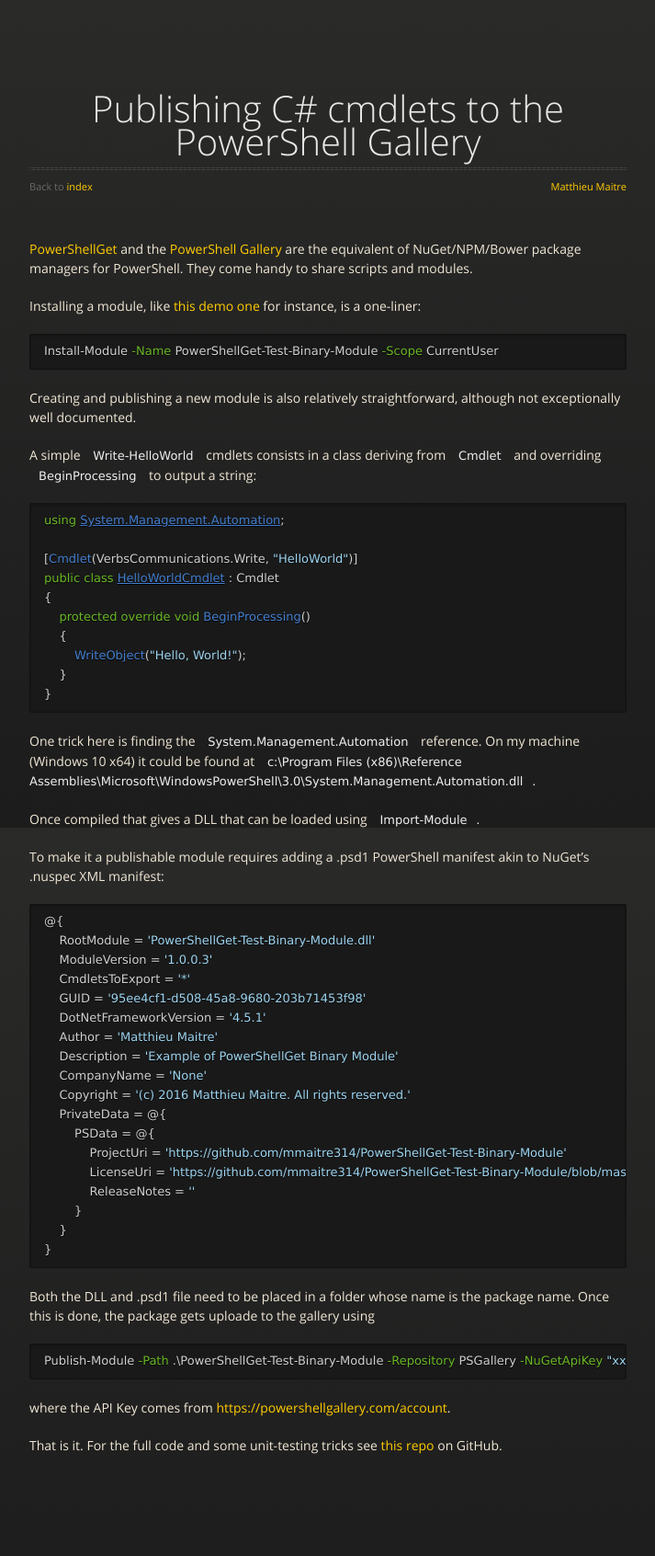
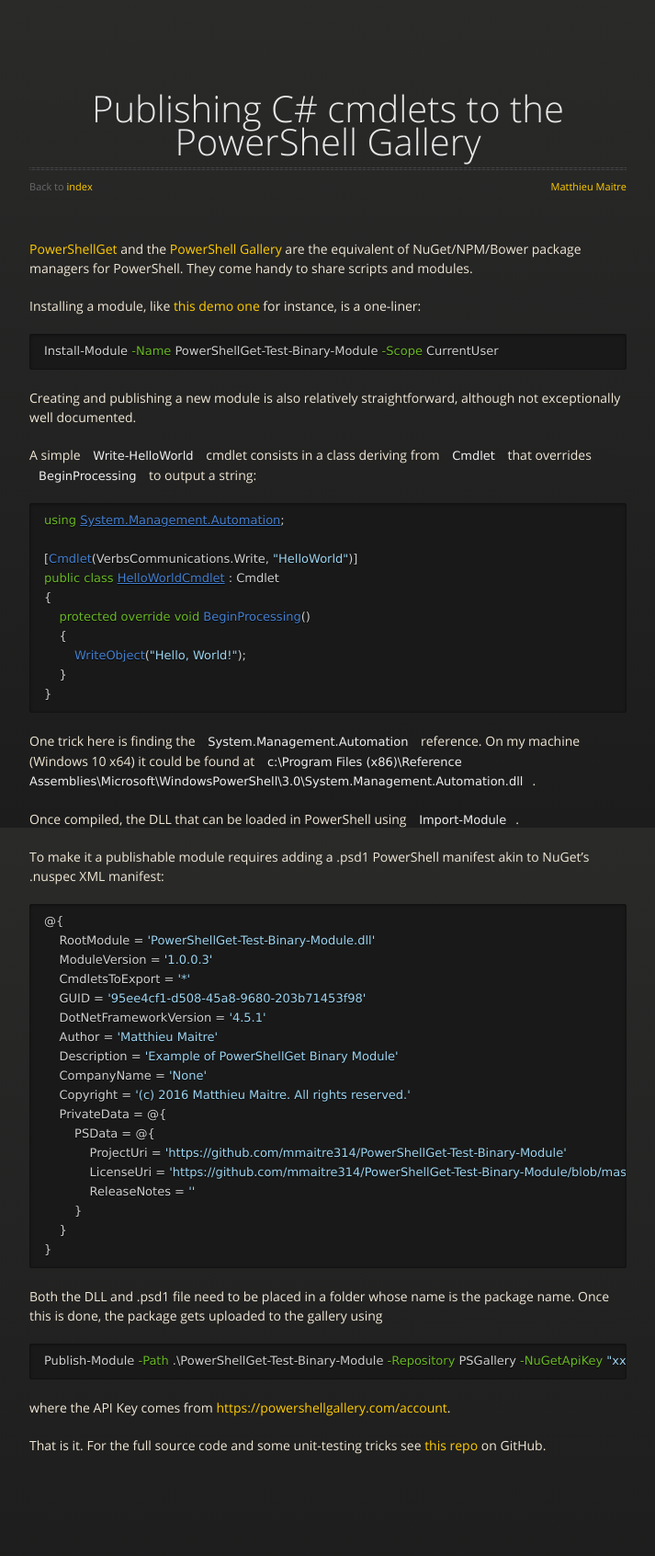
Before and after one commit to mmaitre314/mmaitre314.github.io, a Jekyll site: the page built from _posts/2016-03-22-publishing-csharp-cmdlets-to-the-powershell-gallery.md, in a window 1280 px wide. Shown: the whole page at 92% size, without its empty margins (283-996 px from the left). Built offline with Jekyll 4.4.1, drawn with Linux system fonts in a browser that asks for light colours; nearby versions of some CDN libraries; comment, search, counter and statistics services are not loaded.

Commit message:
Minor fixes

```diff
--- a/_posts/2016-03-22-publishing-csharp-cmdlets-to-the-powershell-gallery.md
+++ b/_posts/2016-03-22-publishing-csharp-cmdlets-to-the-powershell-gallery.md
@@ -14,7 +14,7 @@
 
 Creating and publishing a new module is also relatively straightforward, although not exceptionally well documented.
 
-A simple `Write-HelloWorld` cmdlets consists in a class deriving from `Cmdlet` and overriding `BeginProcessing` to output a string:
+A simple `Write-HelloWorld` cmdlet consists in a class deriving from `Cmdlet` that overrides `BeginProcessing` to output a string:
 
 {% highlight csharp %}
 using System.Management.Automation;
@@ -31,7 +31,7 @@
 
 One trick here is finding the `System.Management.Automation` reference. On my machine (Windows 10 x64) it could be found at `c:\Program Files (x86)\Reference Assemblies\Microsoft\WindowsPowerShell\3.0\System.Management.Automation.dll`.
 
-Once compiled that gives a DLL that can be loaded using `Import-Module`.
+Once compiled, the DLL that can be loaded in PowerShell using `Import-Module`.
 
 To make it a publishable module requires adding a .psd1 PowerShell manifest akin to NuGet's .nuspec XML manifest:
 
@@ -56,7 +56,7 @@
 }
 {% endhighlight %}
 
-Both the DLL and .psd1 file need to be placed in a folder whose name is the package name. Once this is done, the package gets uploade to the gallery using
+Both the DLL and .psd1 file need to be placed in a folder whose name is the package name. Once this is done, the package gets uploaded to the gallery using
 
 {% highlight PowerShell %}
 Publish-Module -Path .\PowerShellGet-Test-Binary-Module -Repository PSGallery -NuGetApiKey "xxx"
@@ -64,4 +64,4 @@
 
 where the API Key comes from [https://powershellgallery.com/account](https://powershellgallery.com/account).
 
-That is it. For the full code and some unit-testing tricks see [this repo](https://github.com/mmaitre314/PowerShellGet-Test-Binary-Module) on GitHub.
+That is it. For the full source code and some unit-testing tricks see [this repo](https://github.com/mmaitre314/PowerShellGet-Test-Binary-Module) on GitHub.
```
